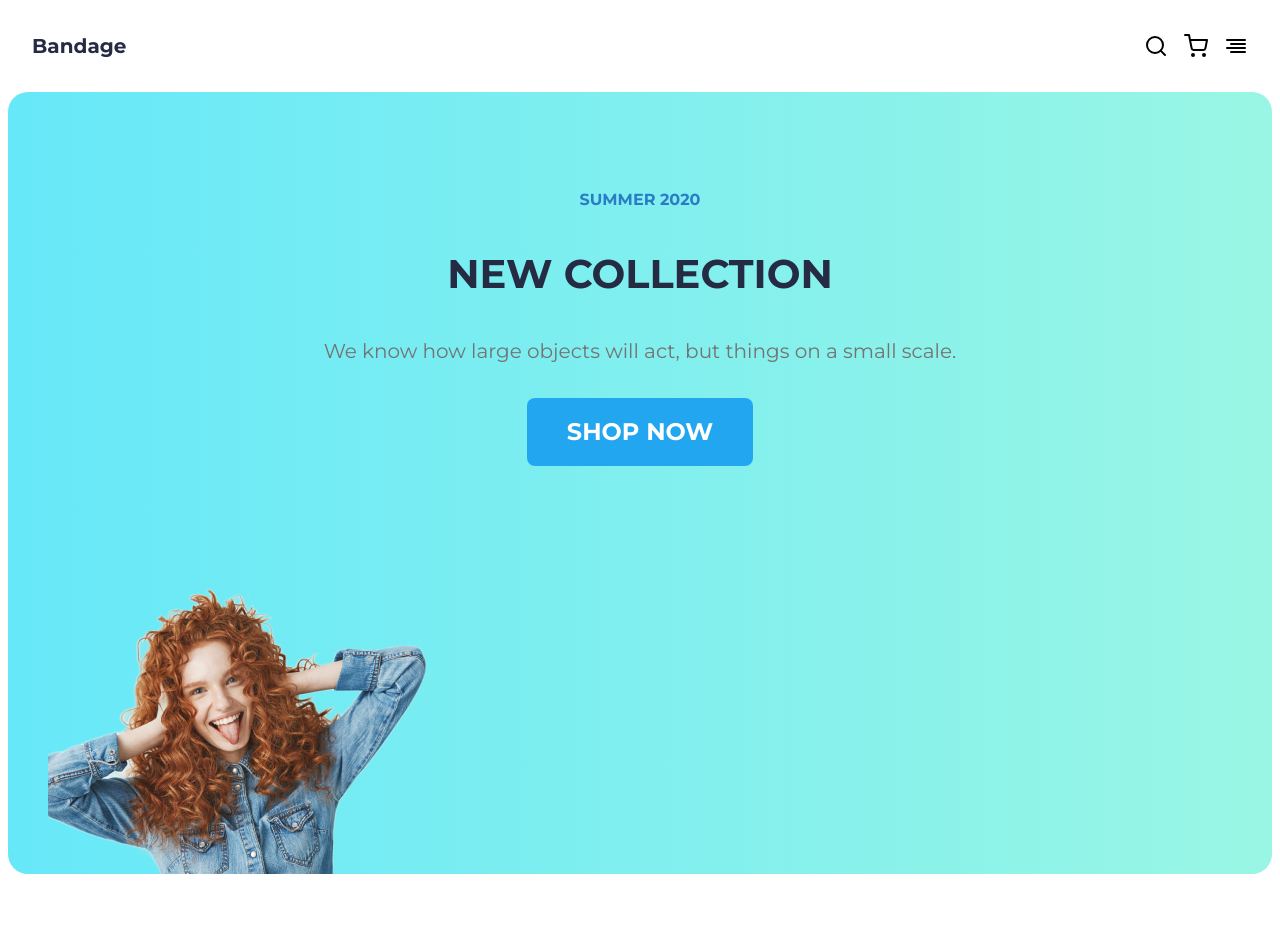
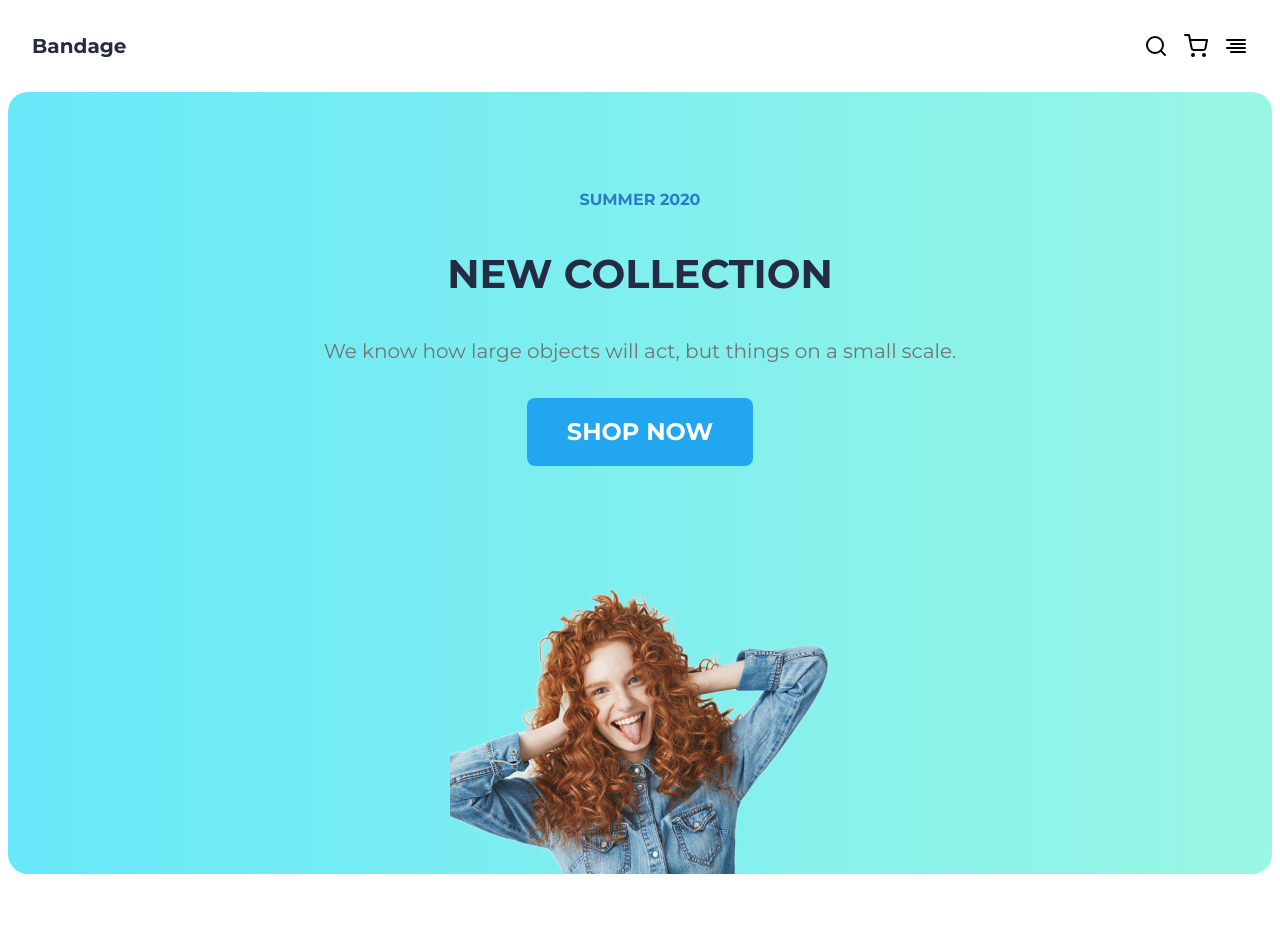
Before and after one commit to hediye-ersan/Trend-Kod, a React (Vite) app: page / in a window 1280 px wide. Shown: the top 952 px of the page. Built offline with nearby package versions, Linux system fonts and the light colour scheme; a web font is replaced by a local one.

Commit message:
HomePege.jsx içindeki stil ve yapı düzenlemesi yapar

```diff
--- a/src/page/HomePage.jsx
+++ b/src/page/HomePage.jsx
@@ -3,6 +3,7 @@ import ProductCard from '../components/ProductCard';
 import CardList from '../components/Card';
 import Footer from '../layout/Footer'
 import Navbar from '../layout/Header';
+import PostCardList from '../components/PostCard';
 
 
 
@@ -13,7 +14,7 @@ function HomePage() {
     return (
         <div>
             <Navbar />
-            <section className='bg-gradient-to-r from-cyan-300 to-teal-200 text-center rounded-[20px] mx-2 px-10 pt-24 '>
+            <section className='bg-gradient-to-r from-cyan-300 to-teal-200 text-center rounded-[20px] mx-2 px-12 pt-24 '>
                 <div>
                     <h5 className='text-[#2A7CC7] text-h5 font-bold'>SUMMER 2020</h5>
                     <h2 className='text-primaryText text-h2 font-bold py-8'>NEW
@@ -27,7 +28,7 @@ function HomePage() {
                         </button>
                     </div>
                 </div>
-                <div>
+                <div className='flex justify-center'>
                     <img src='/images/figure1.png' />
                 </div>
             </section>
@@ -37,8 +38,8 @@ function HomePage() {
 
 
             <section className='py-20'>
-                <div className='p-16 flex flex-col gap-2'>
-                    <h5 className='text-h5 text-bold text-blueText font-bold'>Featured Products</h5>
+                <div className='p-16 flex flex-col gap-2 font-bold'>
+                    <h5 className='text-h5  text-blueText '>Featured Products</h5>
                     <h2 className='text-h2'>We love what we do</h2>
                     <p className='text-h6 text-secondText'>Problems trying to resolve the conflict between the two major realms of Classical physics:Newtonian mechanics
                     </p>
@@ -52,19 +53,19 @@ function HomePage() {
             </section>
 
             <section className='py-20'>
-                <div className='text-center px-16'>
+                <div className='text-center px-16 font-bold leading-loose'>
                     <h4 className='text-h4 text-secondText'>Featured Products</h4>
                     <h3 className='text-h3 font-bold'>THE BEST SERVICES</h3>
                     <h6 className='text-h6 text-secondText'>Problems trying to resolve
                         the conflict between </h6>
                 </div>
-                <div className='flex flex-wrap justify-center gap-4'>
+                <div className='flex flex-wrap justify-center gap-4 py-20'>
                     <img src='/images/icon1.png' alt='Easy Wins' />
                     <img src='/images/icon2.png' alt='Concrete' />
                     <img src='/images/icon3.png' alt='Hack Growth' />
                 </div>
             </section>
-
+        <PostCardList/>
             <Footer />
         </div>
     );
```
